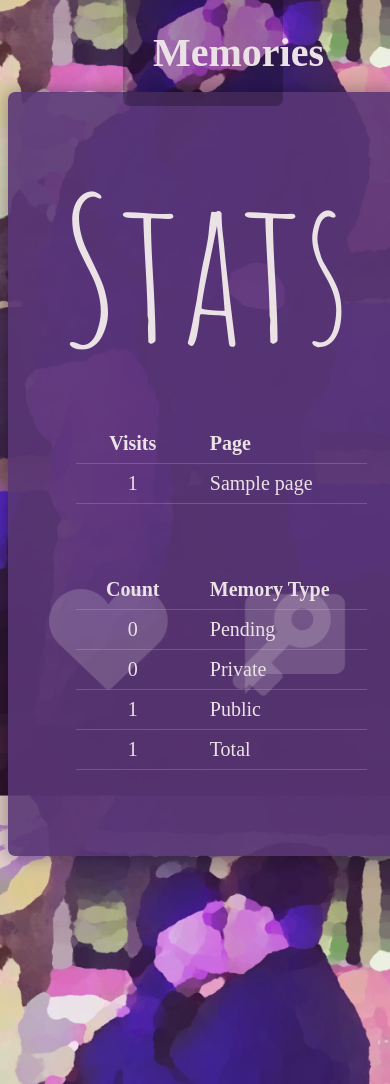
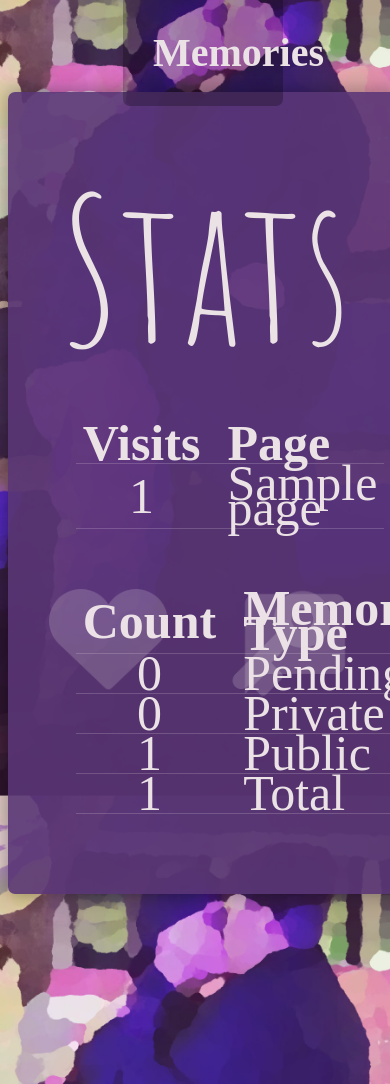
Before and after one commit to bryanchambers/gordonwedding, a Flask app: page /stats in a window 390 px wide; the page is wider, and only the part inside the window is pictured. Shown: the part 108-1192 px from the top of that part. Run offline with Flask 2, Linux system fonts and the light colour scheme; tables that the repository leaves empty hold one stand-in row (values such as "Sample post"); some web fonts are replaced.

Commit message:
Stats styles

```diff
--- a/static/styles.css
+++ b/static/styles.css
@@ -500,7 +500,7 @@ input {
     }
 
     .stats {
-        text-align: center;
+        font-size: 50px;
     }
 
     .stats table {
```
